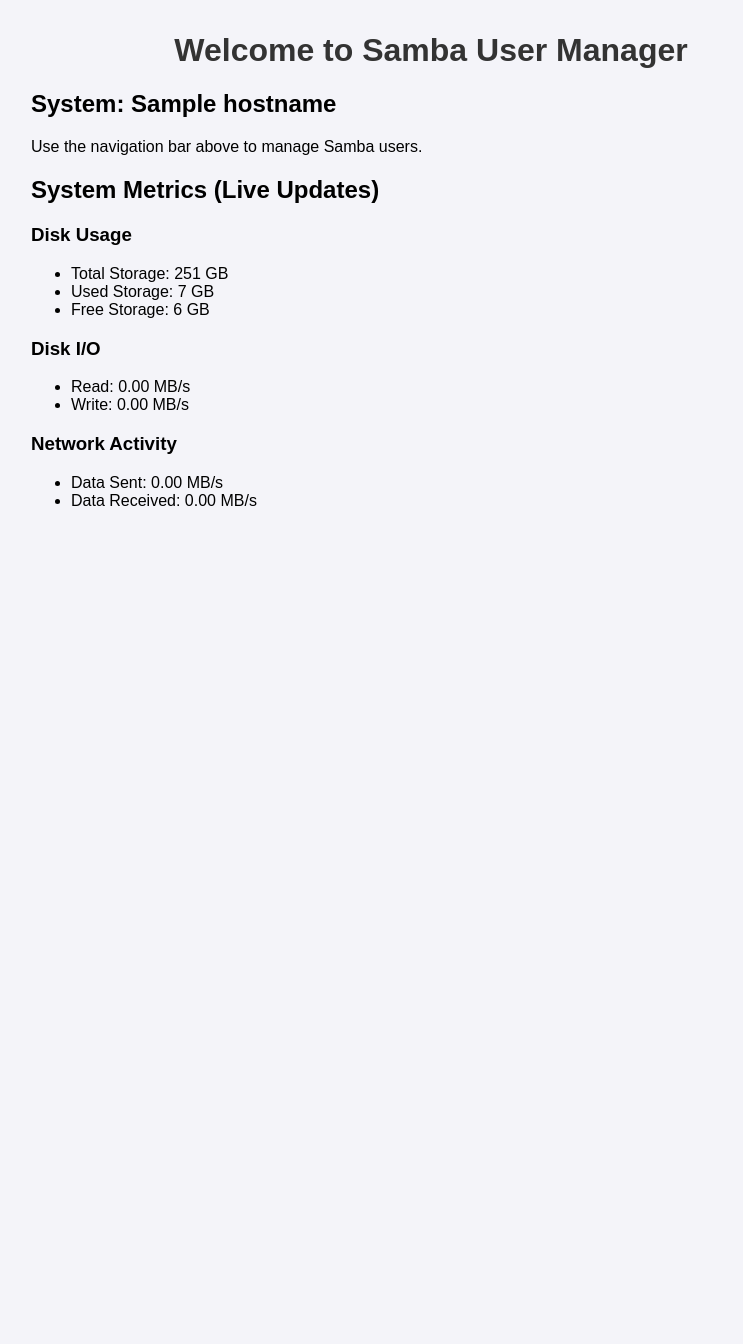
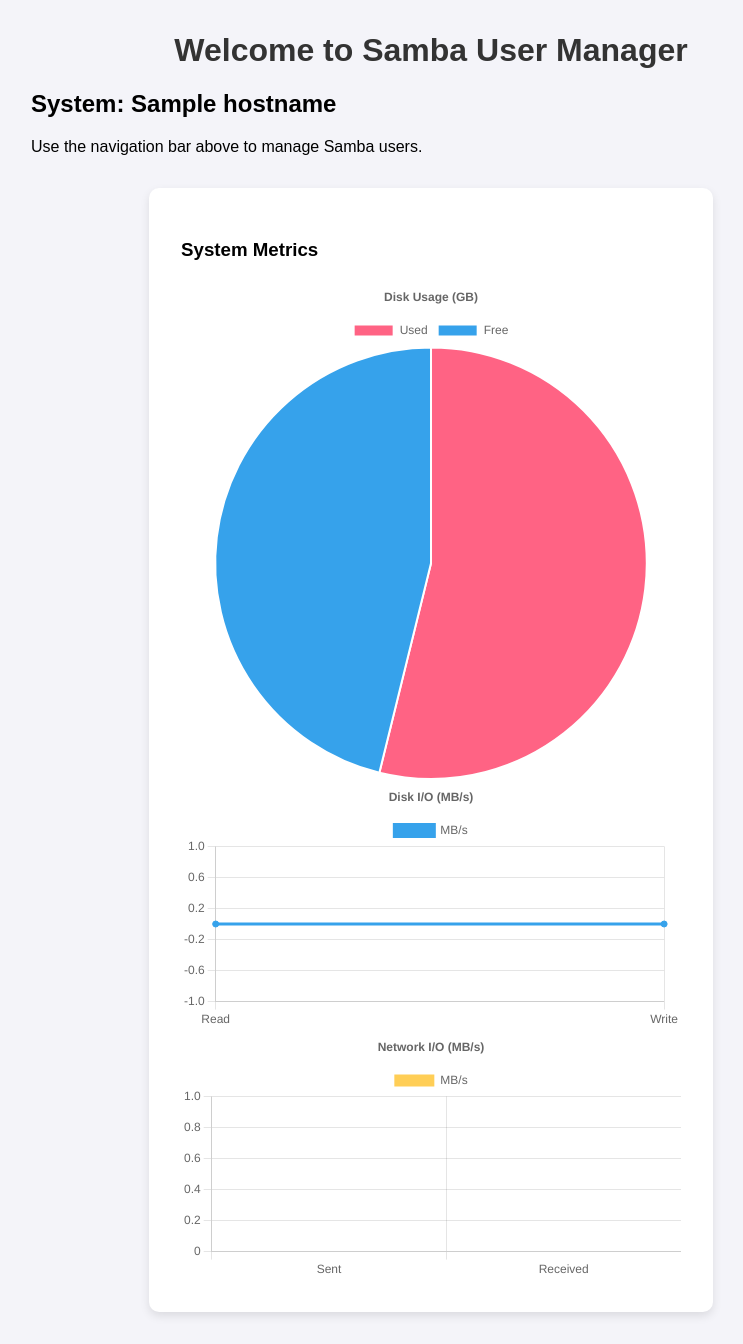
Before and after one commit to cynak/samba-web-interface, a Flask app: template templates/index.html in a window 1280 px wide. Shown: the part 50-1394 px from the top of the page, without its empty margins (209-952 px from the left). Before the commit the page ends 556 px from the top, so only its background shows below. Run offline with Flask 3, Linux system fonts and the light colour scheme; the template is opened without the code that fills it: most values are stand-ins (such as "Sample title", 1, 10 or a date in 2020).

Commit message:
Added metrics graphs

```diff
--- a/templates/index.html
+++ b/templates/index.html
@@ -4,54 +4,127 @@
 
 {% block content %}
 <h1>Welcome to Samba User Manager</h1>
-<h2>System: {{ hostname }}</h2>
+<h2 class="text-center">System: {{ hostname }}</h2>
 <p>Use the navigation bar above to manage Samba users.</p>
 
-<h2>System Metrics (Live Updates)</h2>
-<div id="system-metrics">
-    <h3>Disk Usage</h3>
-    <ul>
-        <li>Total Storage: <span id="total_storage">Loading...</span> GB</li>
-        <li>Used Storage: <span id="used_storage">Loading...</span> GB</li>
-        <li>Free Storage: <span id="free_storage">Loading...</span> GB</li>
-    </ul>
-
-    <h3>Disk I/O</h3>
-    <ul>
-        <li>Read: <span id="read_bytes_per_sec">Loading...</span> MB/s</li>
-        <li>Write: <span id="write_bytes_per_sec">Loading...</span> MB/s</li>
-    </ul>
-
-    <h3>Network Activity</h3>
-    <ul>
-        <li>Data Sent: <span id="bytes_sent_per_sec">Loading...</span> MB/s</li>
-        <li>Data Received: <span id="bytes_recv_per_sec">Loading...</span> MB/s</li>
-    </ul>
+<div class="form-container">
+    <h3>System Metrics</h3>
+    <div>
+        <canvas id="diskUsageChart"></canvas>
+    </div>
+    <div>
+        <canvas id="diskIOChart"></canvas>
+    </div>
+    <div>
+        <canvas id="networkIOChart"></canvas>
+    </div>
 </div>
 
+<script src="https://cdn.jsdelivr.net/npm/chart.js"></script>
 <script>
+    let diskUsageChart, diskIOChart, networkIOChart;
+
     async function fetchMetrics() {
         try {
             const response = await fetch("/api/system_metrics");
             const data = await response.json();
 
-            // Update metrics in the DOM
-            document.getElementById("total_storage").innerText = data.total_storage;
-            document.getElementById("used_storage").innerText = data.used_storage;
-            document.getElementById("free_storage").innerText = data.free_storage;
-            document.getElementById("read_bytes_per_sec").innerText = data.read_bytes_per_sec.toFixed(2);
-            document.getElementById("write_bytes_per_sec").innerText = data.write_bytes_per_sec.toFixed(2);
-            document.getElementById("bytes_sent_per_sec").innerText = data.bytes_sent_per_sec.toFixed(2);
-            document.getElementById("bytes_recv_per_sec").innerText = data.bytes_recv_per_sec.toFixed(2);
+            // Update charts
+            updateDiskUsageChart(data);
+            updateDiskIOChart(data);
+            updateNetworkIOChart(data);
         } catch (error) {
             console.error("Error fetching system metrics:", error);
         }
     }
 
+    function updateDiskUsageChart(data) {
+        if (!diskUsageChart) {
+            const ctx = document.getElementById("diskUsageChart").getContext("2d");
+            diskUsageChart = new Chart(ctx, {
+                type: "pie",
+                data: {
+                    labels: ["Used", "Free"],
+                    datasets: [{
+                        data: [data.used_storage, data.free_storage],
+                        backgroundColor: ["#ff6384", "#36a2eb"],
+                    }]
+                },
+                options: {
+                    plugins: {
+                        title: {
+                            display: true,
+                            text: "Disk Usage (GB)"
+                        }
+                    }
+                }
+            });
+        } else {
+            diskUsageChart.data.datasets[0].data = [data.used_storage, data.free_storage];
+            diskUsageChart.update();
+        }
+    }
+
+    function updateDiskIOChart(data) {
+        if (!diskIOChart) {
+            const ctx = document.getElementById("diskIOChart").getContext("2d");
+            diskIOChart = new Chart(ctx, {
+                type: "line",
+                data: {
+                    labels: ["Read", "Write"],
+                    datasets: [{
+                        label: "MB/s",
+                        data: [data.read_bytes_per_sec, data.write_bytes_per_sec],
+                        backgroundColor: "#36a2eb",
+                        borderColor: "#36a2eb",
+                        fill: false
+                    }]
+                },
+                options: {
+                    plugins: {
+                        title: {
+                            display: true,
+                            text: "Disk I/O (MB/s)"
+                        }
+                    }
+                }
+            });
+        } else {
+            diskIOChart.data.datasets[0].data = [data.read_bytes_per_sec, data.write_bytes_per_sec];
+            diskIOChart.update();
+        }
+    }
+
+    function updateNetworkIOChart(data) {
+        if (!networkIOChart) {
+            const ctx = document.getElementById("networkIOChart").getContext("2d");
+            networkIOChart = new Chart(ctx, {
+                type: "bar",
+                data: {
+                    labels: ["Sent", "Received"],
+                    datasets: [{
+                        label: "MB/s",
+                        data: [data.bytes_sent_per_sec, data.bytes_recv_per_sec],
+                        backgroundColor: ["#ffce56", "#4bc0c0"],
+                    }]
+                },
+                options: {
+                    plugins: {
+                        title: {
+                            display: true,
+                            text: "Network I/O (MB/s)"
+                        }
+                    }
+                }
+            });
+        } else {
+            networkIOChart.data.datasets[0].data = [data.bytes_sent_per_sec, data.bytes_recv_per_sec];
+            networkIOChart.update();
+        }
+    }
+
     // Fetch metrics every second
     setInterval(fetchMetrics, 1000);
-
-    // Initial fetch on page load
     fetchMetrics();
 </script>
 {% endblock %}
```
